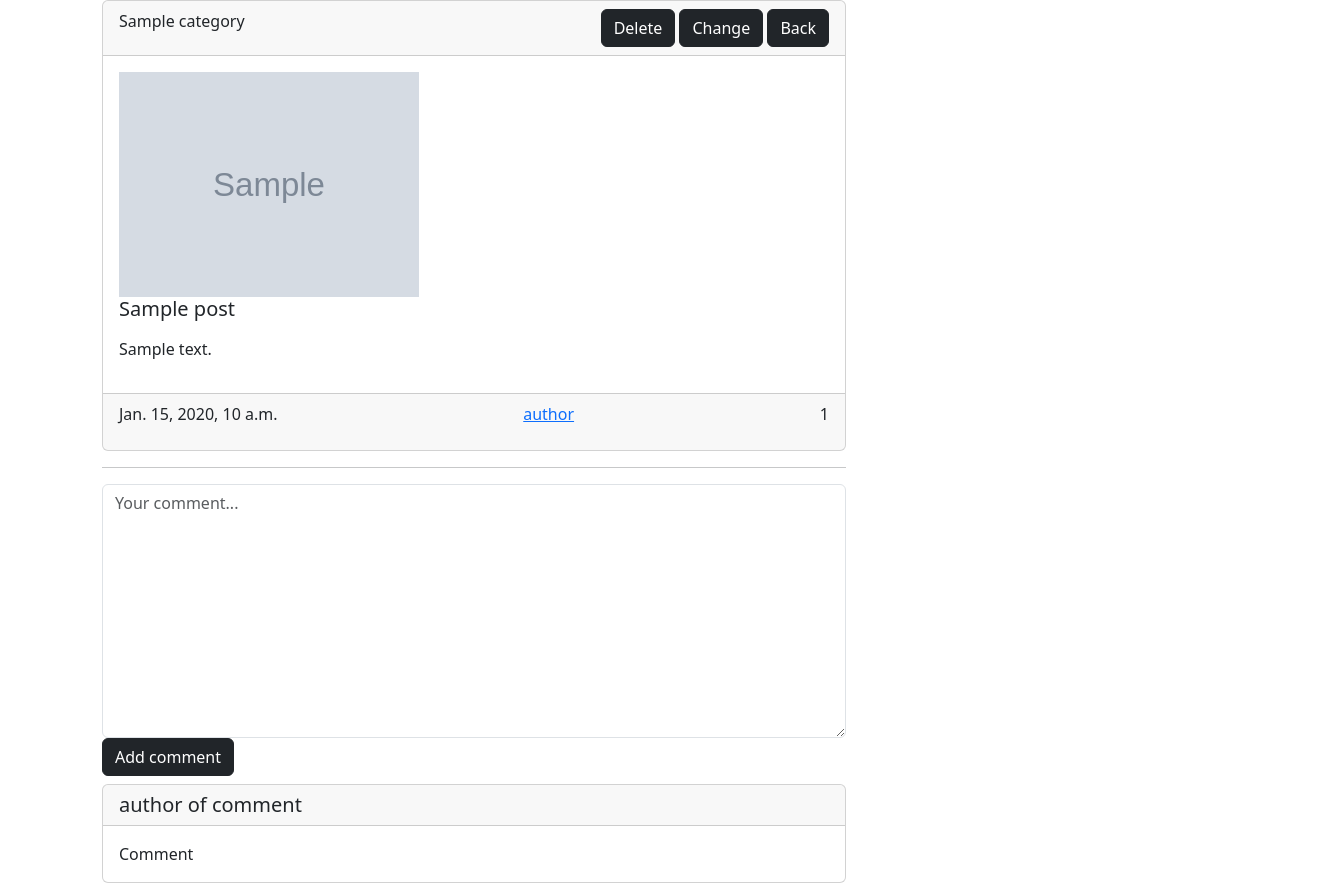
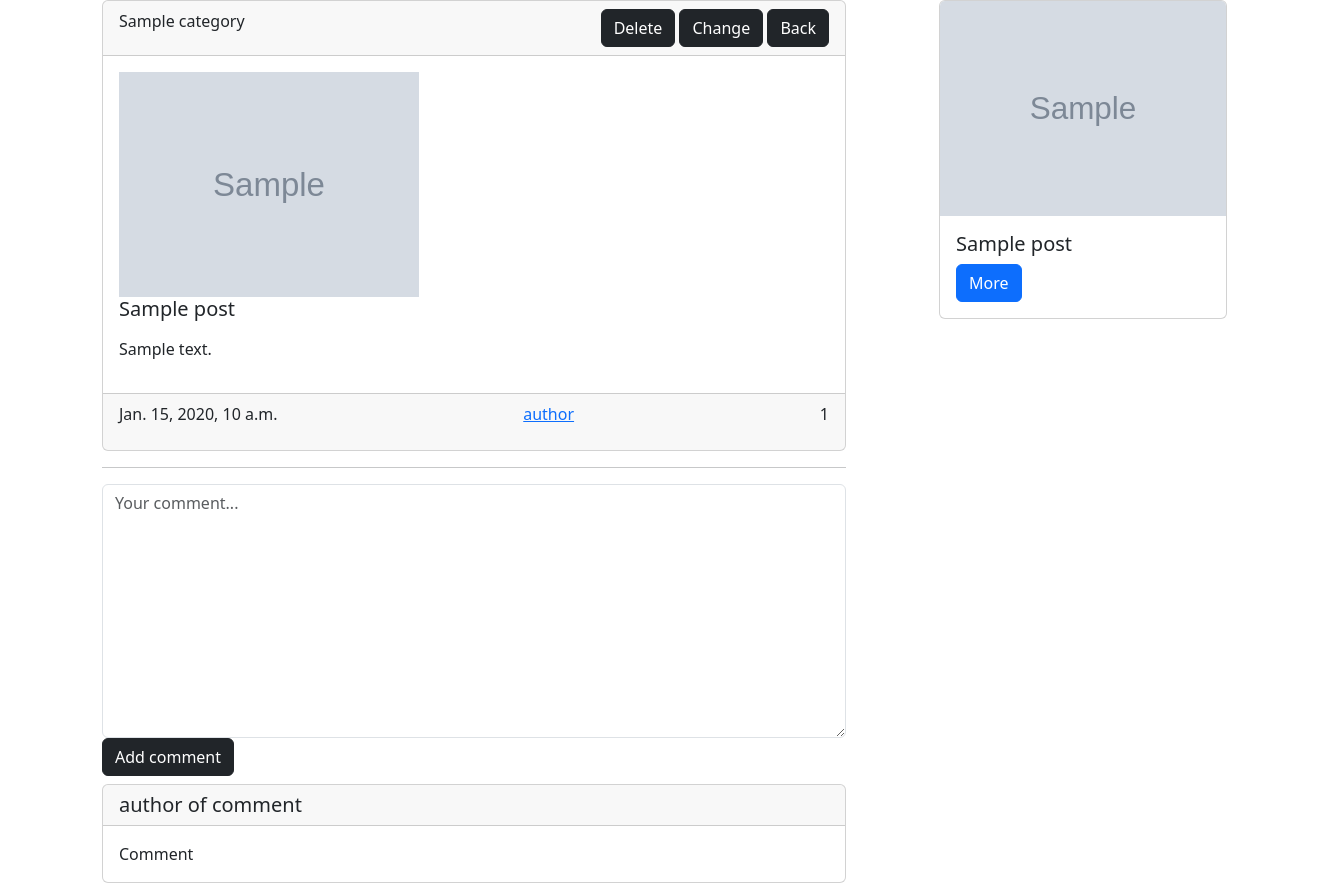
Before and after one commit to evgborovoy/culinary, a Django app: template cooking/templates/cooking/post_detail.html in a window 1320 px wide. Shown: the part 56-939 px from the top of the page. Run offline with Django 5.2, Linux system fonts and the light colour scheme; the template is opened without the code that fills it: values that come from a table or form of the project are taken from there, others are empty; tables that the repository leaves empty hold one stand-in row (values such as "Sample post"); grey boxes marked "Sample" are stand-in pictures.

Commit message:
add simple recommendations on post detail page

```diff
--- a/cooking/templates/cooking/post_detail.html
+++ b/cooking/templates/cooking/post_detail.html
@@ -48,6 +48,27 @@
                     </div>
                 </div>
             </div>
+
+            <!--  Recommendation-->
+            <div class="col-1"></div>
+            <div class="col-4">
+                {% for post in post_recommends %}
+                    <div class="card" style="width: 18rem;">
+                        {% if post.photo %}
+                            <img class="card-img-top"
+                                 src="{{ post.photo.url }}"
+                                 width="200" alt="">
+                        {% else %}
+                            <img src="https://i0.wp.com/castlewoodassistedliving.com/wp-content/uploads/2021/01/image-coming-soon-placeholder.png?fit=1000%2C1000&ssl=1"
+                                 width="300"
+                                 alt="">
+                        {% endif %}
+                        <div class="card-body"><h5 class="card-title">{{ post.title }}</h5><a
+                                href="{{ post.get_absolute_url }}" class="btn btn-primary">More</a>
+                        </div>
+                    </div>
+                {% endfor %}
+            </div>
         </div>
     </main>
 {% endblock %}
--- a/cooking/views.py
+++ b/cooking/views.py
@@ -26,8 +26,10 @@ def category_list(request: HttpRequest, pk: int) -> HttpResponse:
 def post_detail(request: HttpRequest, pk: int) -> HttpResponse:
     post = get_object_or_404(Post, pk=pk)
     Post.objects.filter(pk=pk).update(watched=F("watched") + 1)
+    post_recommends = Post.objects.exclude(pk=pk).order_by("-watched")[:5]
     context = {
         "title": post.title,
         "post": post,
+        "post_recommends": post_recommends,
     }
     return render(request, "cooking/post_detail.html", context=context)
```
